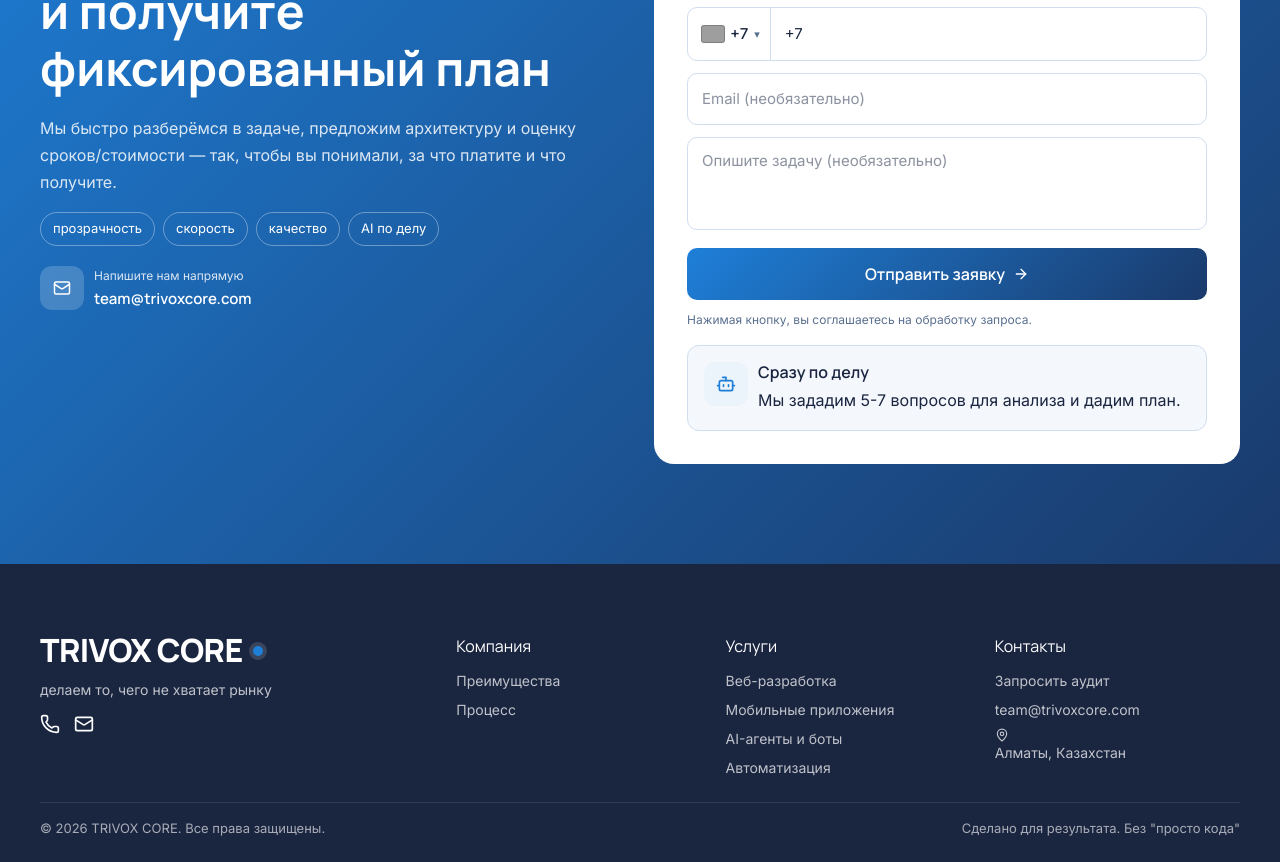
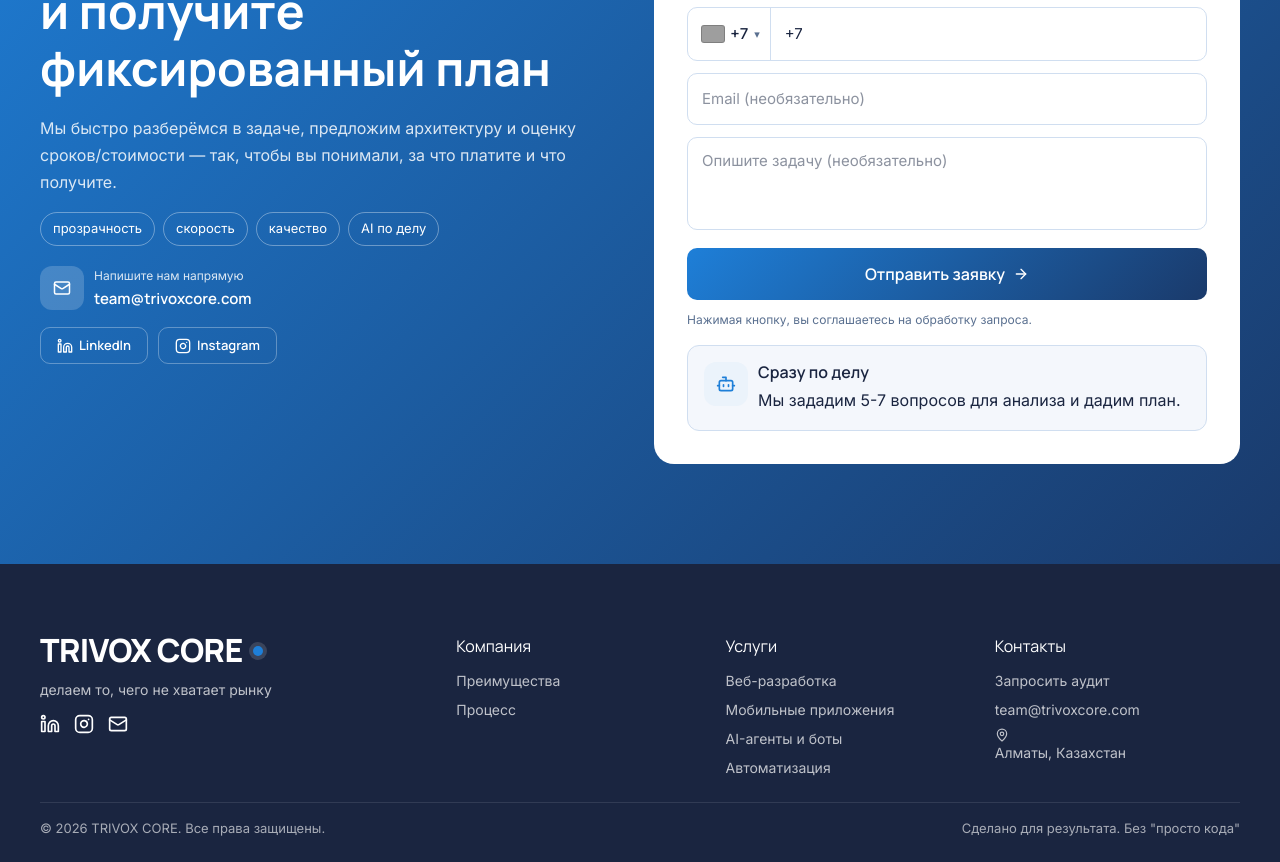
Before and after one commit to Adylzhan11-T/Trivox-Core-landing, a React (Vite) app: page / in a window 1280 px wide. Shown: the part 6270-7132 px from the top of the page. Built offline with nearby package versions, Linux system fonts and the light colour scheme; grey boxes are pictures that could not be loaded.

Commit message:
feat: add LinkedIn & Instagram links to contacts section and footer
- Styled social buttons in contact section (below email)
- Real links in footer (LinkedIn, Instagram, Email)
- Opens in new tab with noopener noreferrer

Made-with: Cursor

```diff
--- a/src/TrivoxCoreLanding.tsx
+++ b/src/TrivoxCoreLanding.tsx
@@ -24,6 +24,8 @@ import {
   Target,
   X,
   Zap,
+  Linkedin,
+  Instagram,
 } from "lucide-react";
 
 type Service = { icon: React.ComponentType<{ size?: number }>; title: string; text: string };
@@ -875,6 +877,24 @@ export default function TrivoxCoreLanding() {
           gap: 10px;
           align-items: flex-start;
         }
+        .social-link {
+          display: inline-flex;
+          align-items: center;
+          gap: 6px;
+          padding: 8px 16px;
+          border-radius: 10px;
+          border: 1px solid rgba(255,255,255,.3);
+          color: #fff;
+          font-family: 'Manrope', sans-serif;
+          font-weight: 600;
+          font-size: 13px;
+          text-decoration: none;
+          transition: background .2s ease, border-color .2s ease;
+        }
+        .social-link:hover {
+          background: rgba(255,255,255,.15);
+          border-color: rgba(255,255,255,.5);
+        }
         .green-badge {
           display: inline-flex;
           align-items: center;
@@ -1445,6 +1465,26 @@ export default function TrivoxCoreLanding() {
                     team@trivoxcore.com
                   </a>
                 </div>
+              </div>
+              <div style={{ display: "flex", gap: 10, marginTop: 16 }}>
+                <a
+                  href="https://www.linkedin.com/company/trivox-core/"
+                  target="_blank"
+                  rel="noopener noreferrer"
+                  className="social-link"
+                >
+                  <Linkedin size={16} />
+                  LinkedIn
+                </a>
+                <a
+                  href="https://www.instagram.com/trivoxcore"
+                  target="_blank"
+                  rel="noopener noreferrer"
+                  className="social-link"
+                >
+                  <Instagram size={16} />
+                  Instagram
+                </a>
               </div>
             </div>
 
@@ -1533,8 +1573,9 @@ export default function TrivoxCoreLanding() {
               </span>
               <p style={{ marginTop: 10 }}>делаем то, чего не хватает рынку</p>
               <div style={{ display: "flex", gap: 14, marginTop: 12 }}>
-                <a href="#" aria-label="Telegram"><Phone size={20} color="#fff" /></a>
-                <a href="#" aria-label="LinkedIn"><Mail size={20} color="#fff" /></a>
+                <a href="https://www.linkedin.com/company/trivox-core/" target="_blank" rel="noopener noreferrer" aria-label="LinkedIn"><Linkedin size={20} color="#fff" /></a>
+                <a href="https://www.instagram.com/trivoxcore" target="_blank" rel="noopener noreferrer" aria-label="Instagram"><Instagram size={20} color="#fff" /></a>
+                <a href="mailto:team@trivoxcore.com" aria-label="Email"><Mail size={20} color="#fff" /></a>
               </div>
             </div>
             <div>
```
